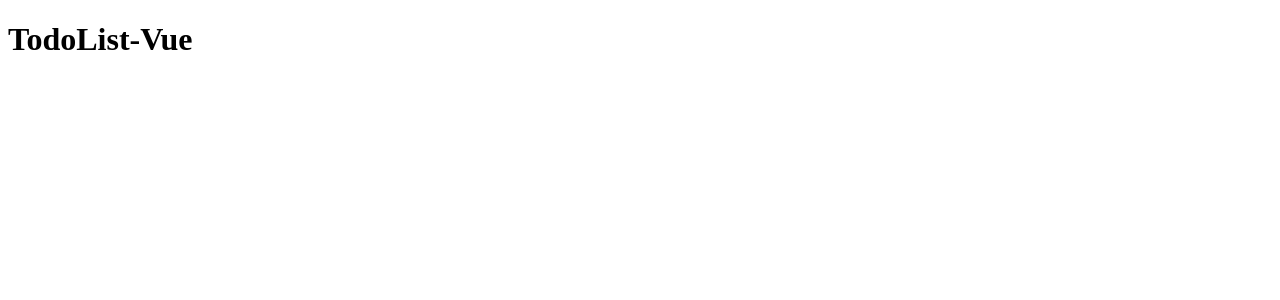
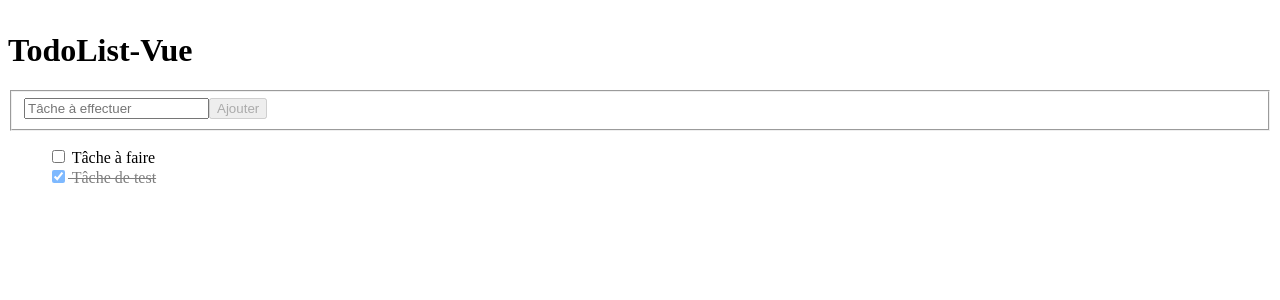
Before and after one commit to ThomasDaclinat/todolist-vue, a Vue app: page / in a window 1280 px wide. Shown: the top 300 px of the page. Built offline with nearby package versions, Linux system fonts and the light colour scheme.

Commit message:
added sorting done tasked

```diff
--- a/index.html
+++ b/index.html
@@ -1,13 +1,16 @@
 <!DOCTYPE html>
 <html lang="en">
+
 <head>
   <meta charset="UTF-8">
   <link rel="icon" href="/favicon.ico">
   <meta name="viewport" content="width=device-width, initial-scale=1.0">
-    <title>Vite App</title>
+  <title>todolist-vue</title>
 </head>
+
 <body>
-    <div id="app"></div>
+  <div class="container" style="margin-block:2rem" id="app"></div>
   <script type="module" src="/src/main.js"></script>
 </body>
+
 </html>
--- a/src/App.vue
+++ b/src/App.vue
@@ -1,7 +1,69 @@
 <template>
   <h1>TodoList-Vue</h1>
+
+  <form action="" @submit.prevent="addTodo">
+    <fieldset role="group">
+      <input v-model="newTodo" type="text" placeholder="Tâche à effectuer">
+      <button :disabled="newTodo.length == 0">Ajouter</button>
+    </fieldset>
+  </form>
+
+  <div v-if="todos.length === 0">Aucune tâche à effectuer</div>
+  <div v-else>
+    <ul>
+      <li v-for="todo in sortedTodos()" :key="todo.date" :class="{ completed: todo.completed }">
+        <label>
+          <input type="checkbox" v-model="todo.completed">
+          {{ todo.title }}
+        </label>
+      </li>
+    </ul>
+  </div>
 </template>
 
 <script setup>
+import { ref } from 'vue'
+
+const newTodo = ref('');
+const todos = ref([
+  {
+    title: 'Tâche de test',
+    completed: true,
+    date: 1
+  },
+  {
+    title: 'Tâche à faire',
+    completed: false,
+    date: 2
+  },
+]);
+
+const addTodo = () => {
+  todos.value.push({
+    title: newTodo.value,
+    completed: false,
+    date: Date.now()
+  })
+  newTodo.value = ''
+};
+
+const sortedTodos = () => {
+  return todos.value.toSorted((a, b) => a.completed > b.completed ? 1 : -1)
+};
 
 </script>
+
+<style>
+li {
+  list-style-type: none;
+}
+
+[v-cloak] {
+  display: none;
+}
+
+.completed {
+  opacity: 0.5;
+  text-decoration: line-through;
+}
+</style>
```
Lines whose indentation alone changed are shown as unchanged.
